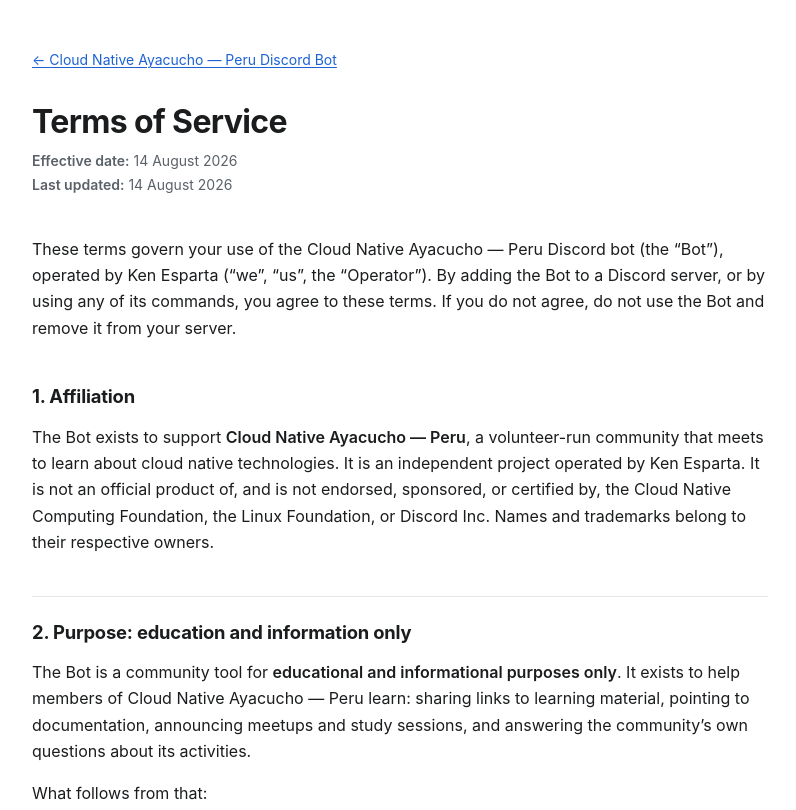
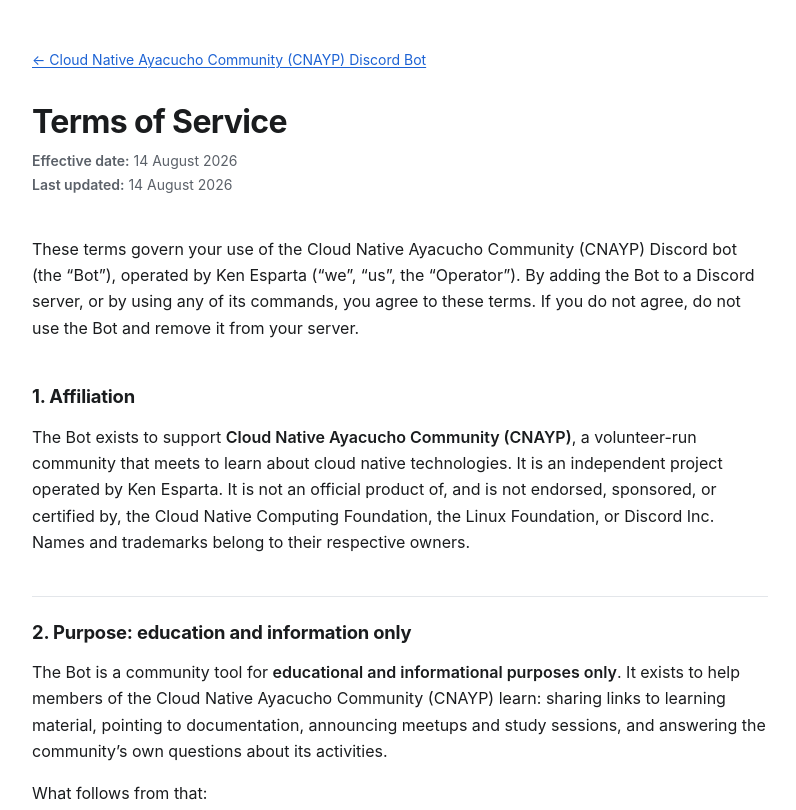
Before and after one commit to kenesparta/cnayp-discord-bot, a plain HTML site: page site/terms.html in a window 1280 px wide. Shown: the top 810 px of the page, without its empty margins (240-1036 px from the left). Drawn offline with Linux system fonts and the light colour scheme.

Commit message:
Rename the community to Cloud Native Ayacucho Community (CNAYP)
The Discord server is named "Cloud Native Ayacucho Community (CNAYP)",
while the pages, the rules and the README each said "Cloud Native Ayacucho
— Peru". Use the server's own name everywhere so a member who clicks
through from Discord lands on something that matches.

Governing law is untouched: the courts of Ayacucho, Peru still hear
disputes, which is a fact about the operator rather than the community's
name.

```diff
--- a/site/terms.html
+++ b/site/terms.html
@@ -3,14 +3,14 @@
 <head>
 <meta charset="utf-8">
 <meta name="viewport" content="width=device-width, initial-scale=1">
-<title>Terms of Service — Cloud Native Ayacucho — Peru Discord Bot</title>
-<meta name="description" content="The rules for using the Cloud Native Ayacucho — Peru community bot, and the limits of what it promises.">
+<title>Terms of Service — Cloud Native Ayacucho Community (CNAYP) Discord Bot</title>
+<meta name="description" content="The rules for using the Cloud Native Ayacucho Community (CNAYP) bot, and the limits of what it promises.">
 <link rel="canonical" href="https://cnayp-bot.kenesparta.dev/terms.html">
 <link rel="stylesheet" href="/style.css">
 </head>
 <body>
 <main>
-  <nav class="home"><a href="/">← Cloud Native Ayacucho — Peru Discord Bot</a></nav>
+  <nav class="home"><a href="/">← Cloud Native Ayacucho Community (CNAYP) Discord Bot</a></nav>
 
   <h1>Terms of Service</h1>
   <p class="meta">
@@ -18,13 +18,13 @@
     <span><strong>Last updated:</strong> 14 August 2026</span>
   </p>
 
-  <p>These terms govern your use of the Cloud Native Ayacucho &mdash; Peru Discord bot (the
+  <p>These terms govern your use of the Cloud Native Ayacucho Community (CNAYP) Discord bot (the
   &ldquo;Bot&rdquo;), operated by Ken Esparta (&ldquo;we&rdquo;, &ldquo;us&rdquo;, the
   &ldquo;Operator&rdquo;). By adding the Bot to a Discord server, or by using any of its commands, you
   agree to these terms. If you do not agree, do not use the Bot and remove it from your server.</p>
 
   <h2>1. Affiliation</h2>
-  <p>The Bot exists to support <strong>Cloud Native Ayacucho &mdash; Peru</strong>, a volunteer-run
+  <p>The Bot exists to support <strong>Cloud Native Ayacucho Community (CNAYP)</strong>, a volunteer-run
   community that meets to learn about cloud native technologies. It is an independent project
   operated by Ken Esparta. It is not an official product of, and is not endorsed, sponsored, or
   certified by, the Cloud Native Computing Foundation, the Linux Foundation, or Discord Inc. Names and
@@ -32,8 +32,8 @@
 
   <h2>2. Purpose: education and information only</h2>
   <p>The Bot is a community tool for <strong>educational and informational purposes only</strong>. It
-  exists to help members of Cloud Native Ayacucho &mdash; Peru learn: sharing links to learning
-  material, pointing to documentation, announcing meetups and study sessions, and answering the
+  exists to help members of the Cloud Native Ayacucho Community (CNAYP) learn: sharing links to
+  learning material, pointing to documentation, announcing meetups and study sessions, and answering the
   community&rsquo;s own questions about its activities.</p>
   <p>What follows from that:</p>
   <ul>
```
Also changed, not shown: site/404.html (+1 -1 lines), site/index.html (+4 -4 lines), site/privacy.html (+7 -7 lines), 4 other files.
